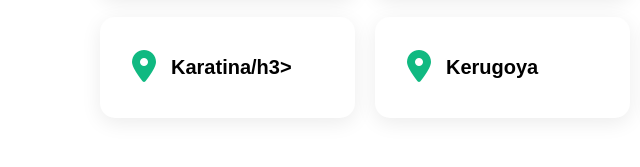
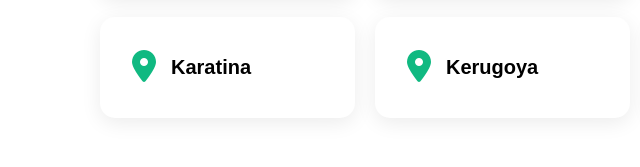
Before and after one commit to mainajackson95/kwiqsurf, a plain HTML site: page index.html in a window 1280 px wide. Shown: the part 4092-4259 px from the top of the page, 0-640 px from the left. Drawn offline with Linux system fonts and the light colour scheme; some packages are replaced by stand-ins of ours.

Commit message:
Update index.html
h3 tag fix.

```diff
--- a/index.html
+++ b/index.html
@@ -260,7 +260,7 @@
                 </div>
                 <div class="coverage-card">
                     <div class="coverage-icon"><i class="fas fa-map-marker-alt"></i></div>
-                    <h3>Karatina/h3>
+                    <h3>Karatina</h3>
                 </div>
                 <div class="coverage-card">
                     <div class="coverage-icon"><i class="fas fa-map-marker-alt"></i></div>
```
